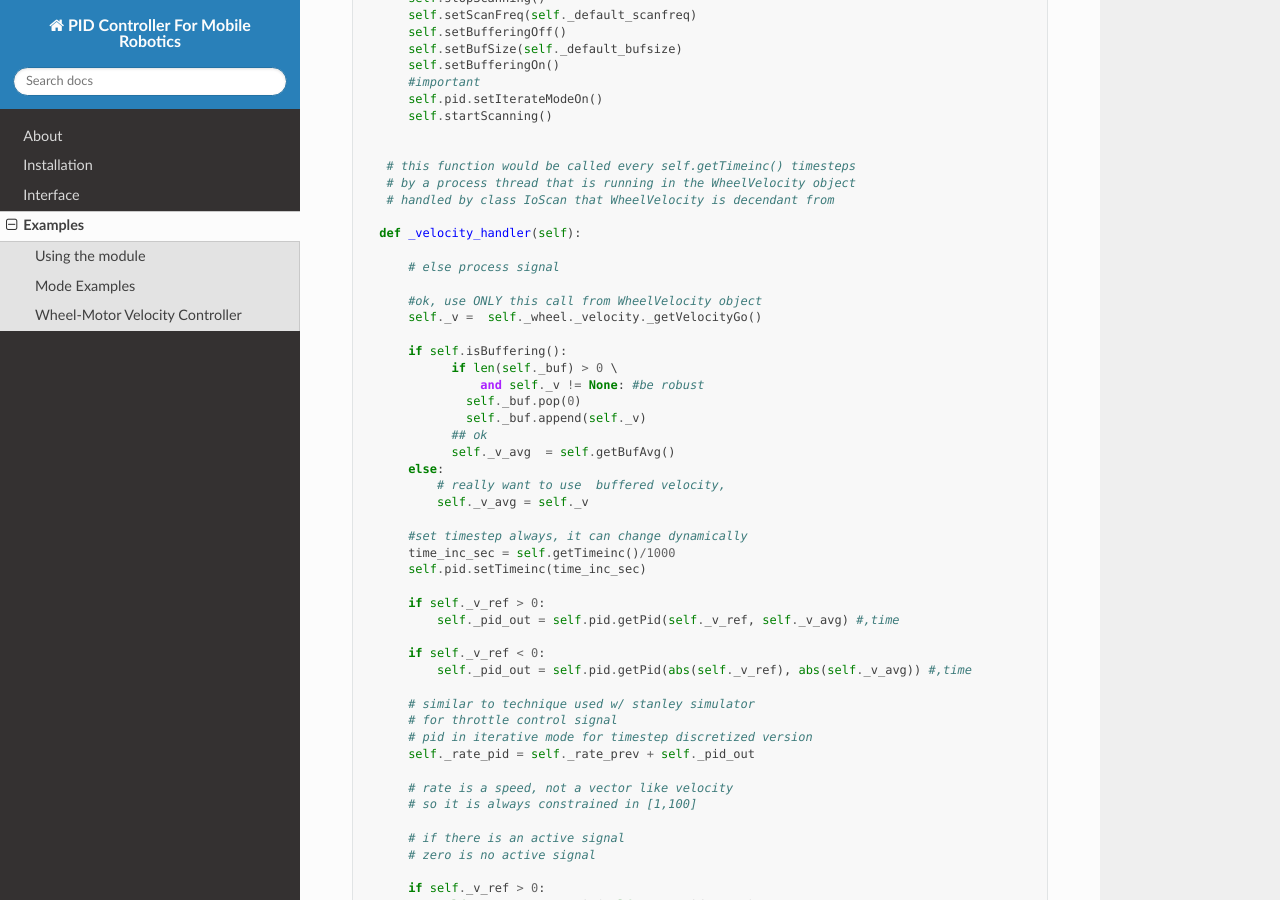
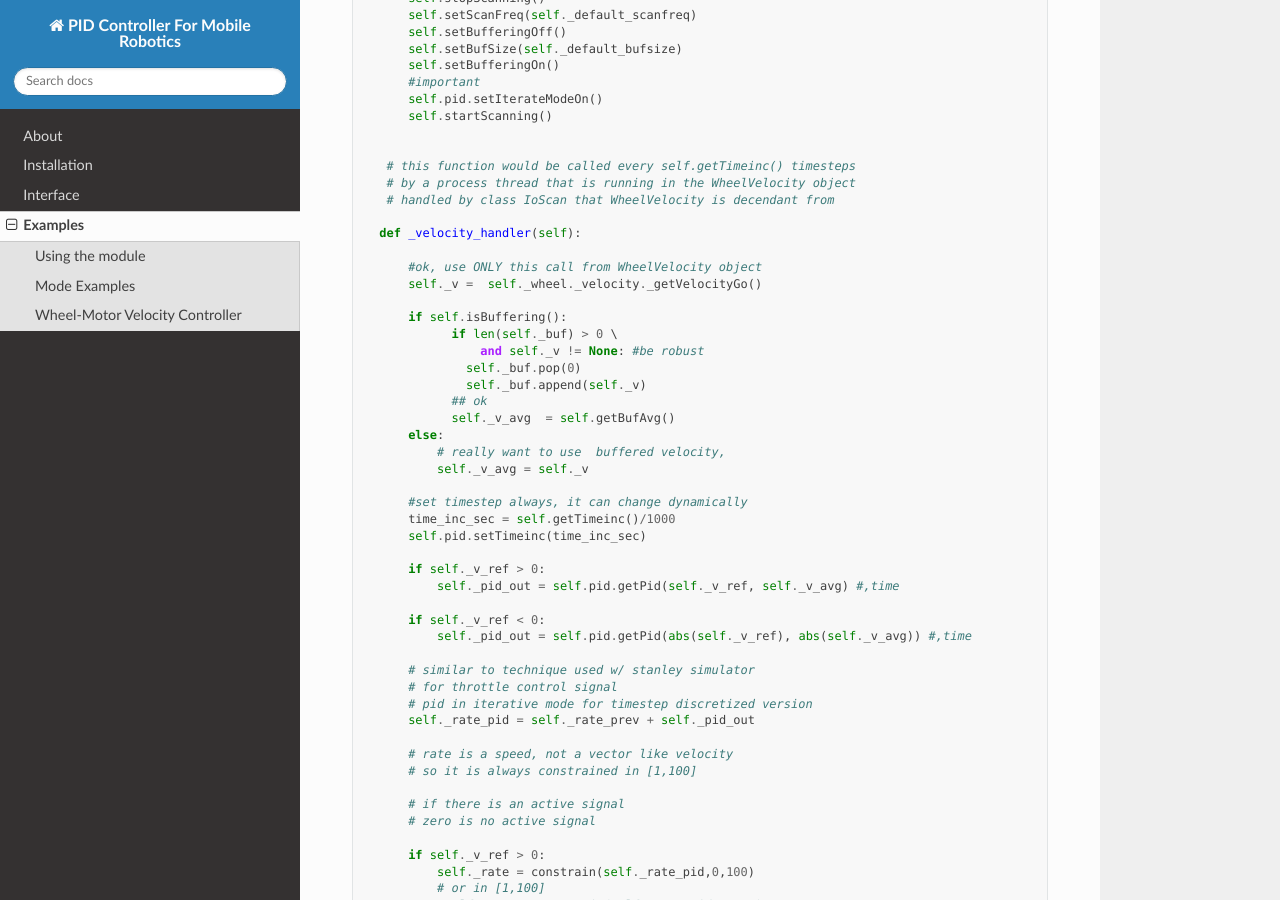
Before and after one commit to mkner/robo-pid, a Sphinx documentation site: the page built from docs/examples.rst, in a window 1280 px wide and 900 px high, scrolled down 7574 px. Built offline with Sphinx 7.4.7 and the Read the Docs theme 2.0.0, drawn with Linux system fonts in a browser that asks for light colours.

Commit message:
Update examples.rst

```diff
--- a/docs/examples.rst
+++ b/docs/examples.rst
@@ -431,8 +431,6 @@ This example is adapted from code in an operational Autonomous Mobile Robotic sy
 
     def _velocity_handler(self):
 
-        # else process signal
-
         #ok, use ONLY this call from WheelVelocity object
         self._v =  self._wheel._velocity._getVelocityGo()
 
```
